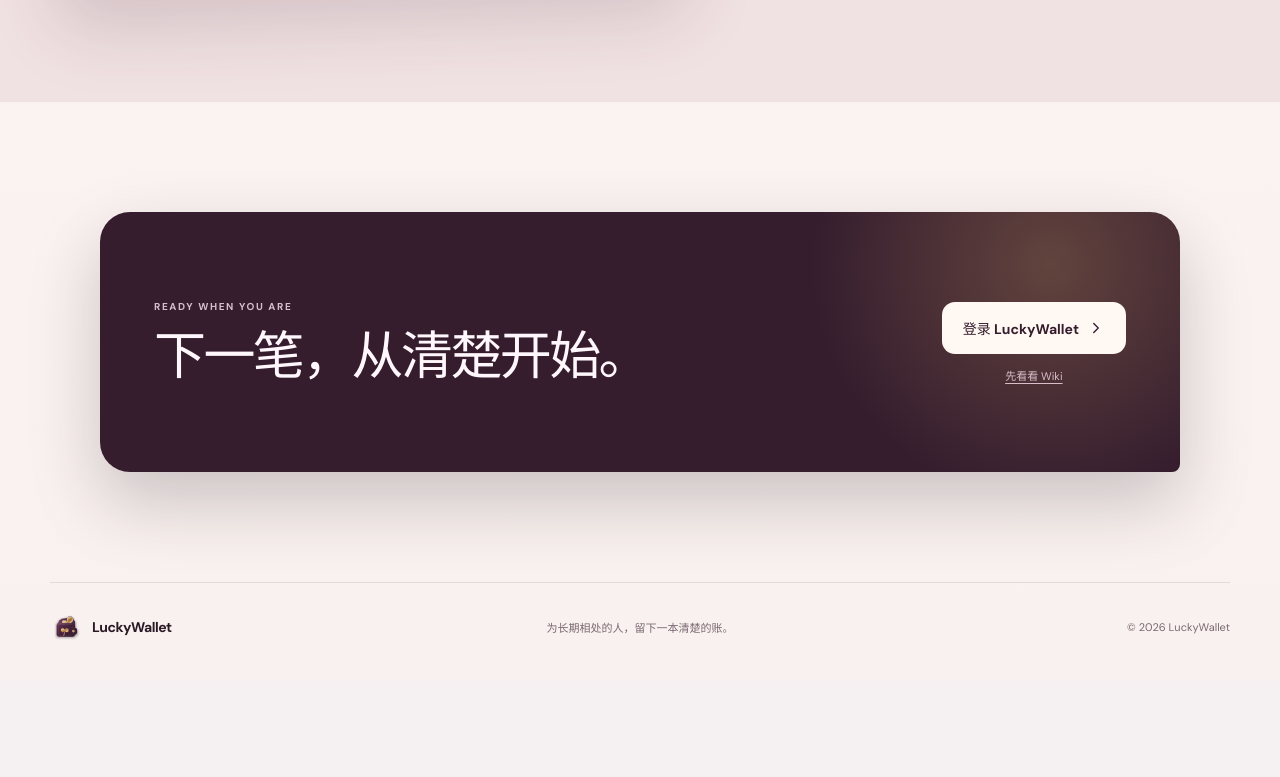
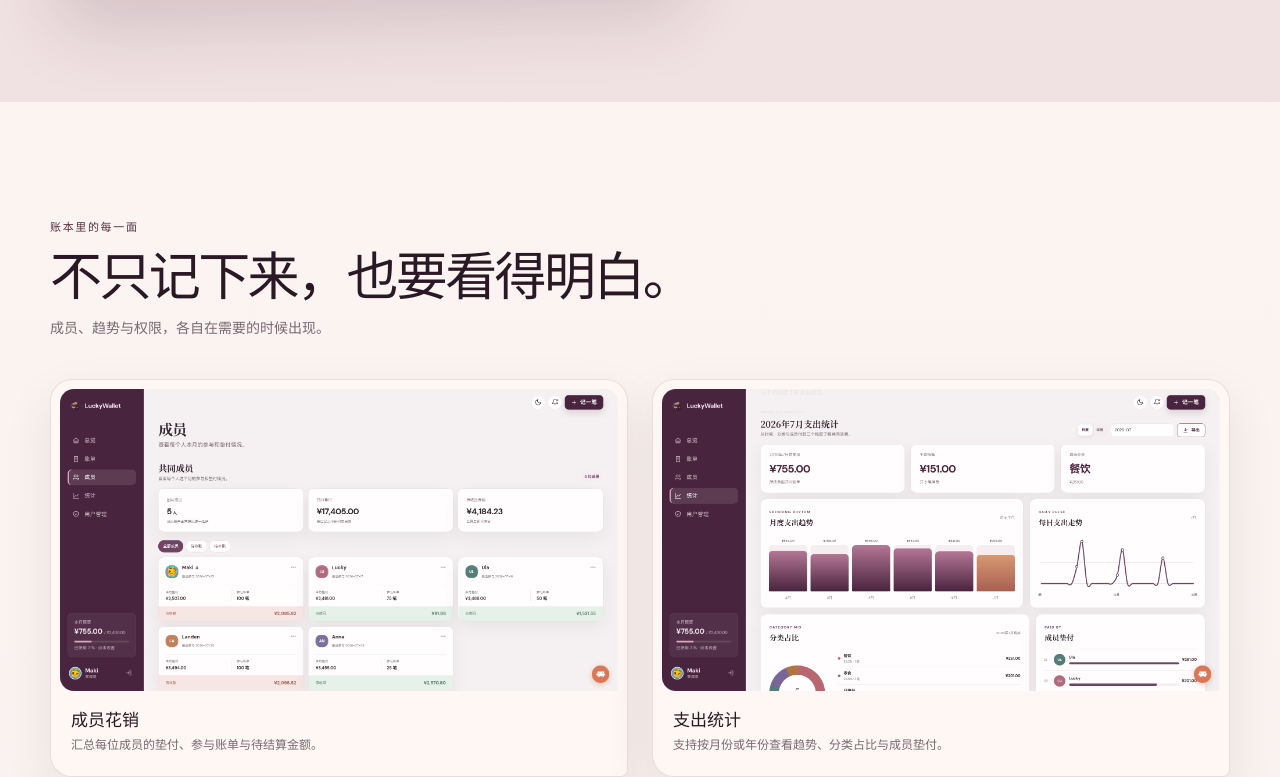
Before and after one commit to MakiWinster72/LuckyWallet, a React (Vite) app in the folder frontend/: page / in a window 1280 px wide. Shown: the part 2143-2920 px from the top of the page. Before the commit the page ends 2824 px from the top, so only its background shows below. Built offline with nearby package versions, Linux system fonts and the light colour scheme; no server answers.

Commit message:
feat(home): showcase member and statistics views

```diff
--- a/frontend/src/pages/HomePage.css
+++ b/frontend/src/pages/HomePage.css
@@ -510,6 +510,87 @@
   font-weight: 800;
 }
 
+.home-viewbook {
+  width: min(1180px, calc(100% - 48px));
+  margin: 0 auto;
+  padding: 116px 0 8px;
+}
+
+.home-viewbook-heading {
+  display: grid;
+  max-width: 680px;
+  gap: 10px;
+  margin-bottom: 42px;
+}
+
+.home-viewbook-heading p {
+  margin: 0;
+  color: var(--home-plum);
+  font-size: 11px;
+  font-weight: 800;
+  letter-spacing: .15em;
+}
+
+.home-viewbook-heading h2 {
+  margin: 0;
+  font-family: "Noto Serif SC", "Songti SC", Georgia, serif;
+  font-size: clamp(34px, 5vw, 52px);
+  line-height: 1.2;
+  letter-spacing: -.05em;
+}
+
+.home-viewbook-heading span {
+  color: var(--home-muted);
+  font-size: 14px;
+}
+
+.home-viewbook-grid {
+  display: grid;
+  grid-template-columns: repeat(2, minmax(0, 1fr));
+  gap: 24px;
+}
+
+.home-view-card {
+  min-width: 0;
+  margin: 0;
+  padding: 9px;
+  border: 1px solid rgb(85 48 68 / 13%);
+  border-radius: 22px 22px 7px;
+  background: rgb(255 249 245 / 74%);
+  box-shadow: 0 20px 48px rgb(85 48 68 / 10%);
+}
+
+.home-view-image {
+  overflow: hidden;
+  aspect-ratio: 1920 / 1041;
+  border-radius: 14px 14px 4px;
+  background: #eee5e8;
+}
+
+.home-view-image img {
+  display: block;
+  width: 100%;
+  height: 100%;
+  object-fit: contain;
+}
+
+.home-view-card figcaption {
+  display: grid;
+  gap: 5px;
+  padding: 15px 11px 11px;
+}
+
+.home-view-card figcaption strong {
+  font-family: "Noto Serif SC", "Songti SC", Georgia, serif;
+  font-size: 17px;
+}
+
+.home-view-card figcaption span {
+  color: var(--home-muted);
+  font-size: 12px;
+  line-height: 1.6;
+}
+
 .home-final-cta {
   display: flex;
   width: min(1080px, calc(100% - 48px));
@@ -763,6 +844,20 @@
     line-height: 1.75;
   }
 
+  .home-viewbook {
+    width: min(100% - 32px, 1080px);
+    padding-top: 78px;
+  }
+
+  .home-viewbook-heading {
+    margin-bottom: 32px;
+  }
+
+  .home-viewbook-grid {
+    grid-template-columns: 1fr;
+    gap: 18px;
+  }
+
   .home-final-cta {
     align-items: flex-start;
     flex-direction: column;
@@ -897,6 +992,7 @@
 
   .home-section-heading h2,
   .home-showcase-copy h2,
+  .home-viewbook-heading h2,
   .home-final-cta h2 {
     font-size: clamp(30px, 9.5vw, 40px);
   }
@@ -933,6 +1029,20 @@
   .home-feature-notes div {
     grid-template-columns: 52px 1fr;
     gap: 10px;
+  }
+
+  .home-viewbook {
+    width: calc(100% - 28px);
+    padding-top: 66px;
+  }
+
+  .home-view-card {
+    padding: 6px;
+    border-radius: 17px 17px 6px;
+  }
+
+  .home-view-card figcaption {
+    padding: 13px 8px 9px;
   }
 
   .home-final-cta {
--- a/frontend/src/pages/HomePage.jsx
+++ b/frontend/src/pages/HomePage.jsx
@@ -30,6 +30,19 @@ const featureNotes = [
   ["预算", "这个月花到哪里，一眼看见"],
   ["统计", "按时间、分类与成员拆开看"],
   ["成员", "付款、分摊和净额都有依据"],
+];
+
+const productViews = [
+  {
+    title: "成员花销",
+    detail: "汇总每位成员的垫付、参与账单与待结算金额。",
+    image: "/members.png",
+  },
+  {
+    title: "支出统计",
+    detail: "支持按月份或年份查看趋势、分类占比与成员垫付。",
+    image: "/statistic.png",
+  },
 ];
 
 export function HomePage() {
@@ -205,6 +218,33 @@ export function HomePage() {
         </div>
       </section>
 
+      <section className="home-viewbook" aria-labelledby="viewbook-title">
+        <header className="home-viewbook-heading">
+          <p>账本里的每一面</p>
+          <h2 id="viewbook-title">不只记下来，也要看得明白。</h2>
+          <span>成员、趋势与权限，各自在需要的时候出现。</span>
+        </header>
+        <div className="home-viewbook-grid">
+          {productViews.map((view) => (
+            <figure className="home-view-card" key={view.title}>
+              <div className="home-view-image">
+                <img
+                  src={view.image}
+                  alt={`LuckyWallet ${view.title}页面`}
+                  width="1920"
+                  height="1041"
+                  loading="lazy"
+                />
+              </div>
+              <figcaption>
+                <strong>{view.title}</strong>
+                <span>{view.detail}</span>
+              </figcaption>
+            </figure>
+          ))}
+        </div>
+      </section>
+
       <section className="home-final-cta" aria-labelledby="final-cta-title">
         <div>
           <p>READY WHEN YOU ARE</p>
```
Also changed, not shown: frontend/public/members.png (added), frontend/public/statistic.png (added).
